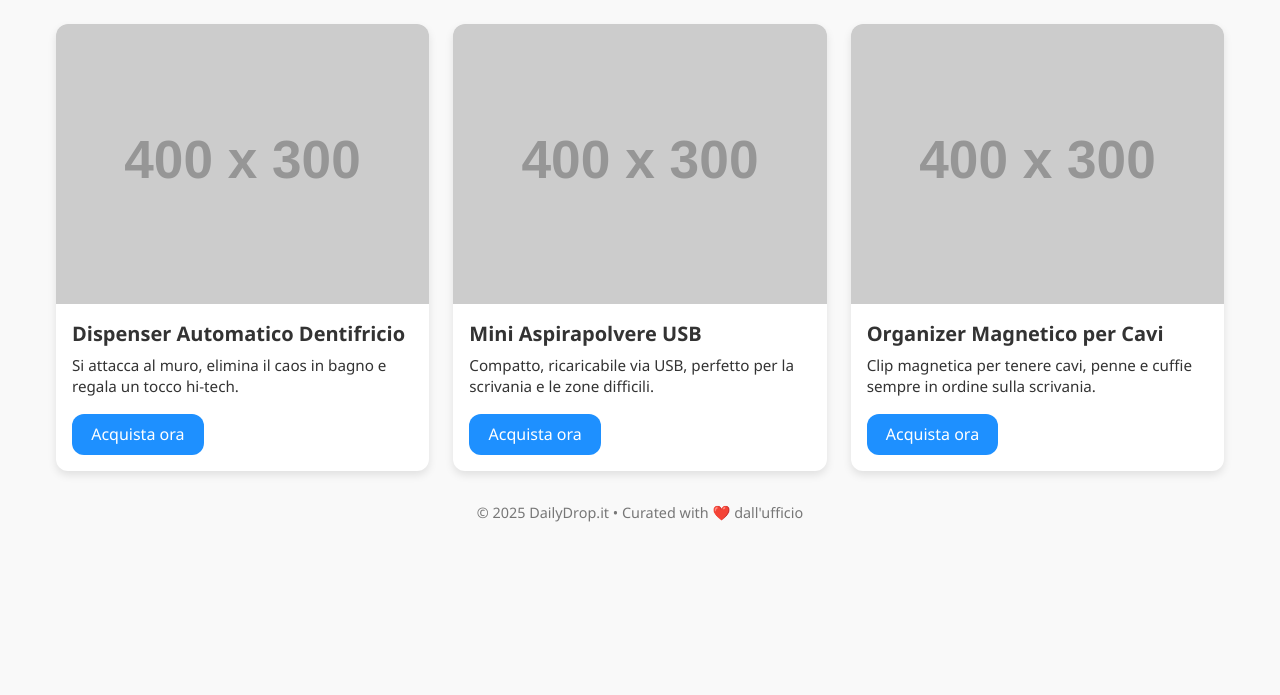
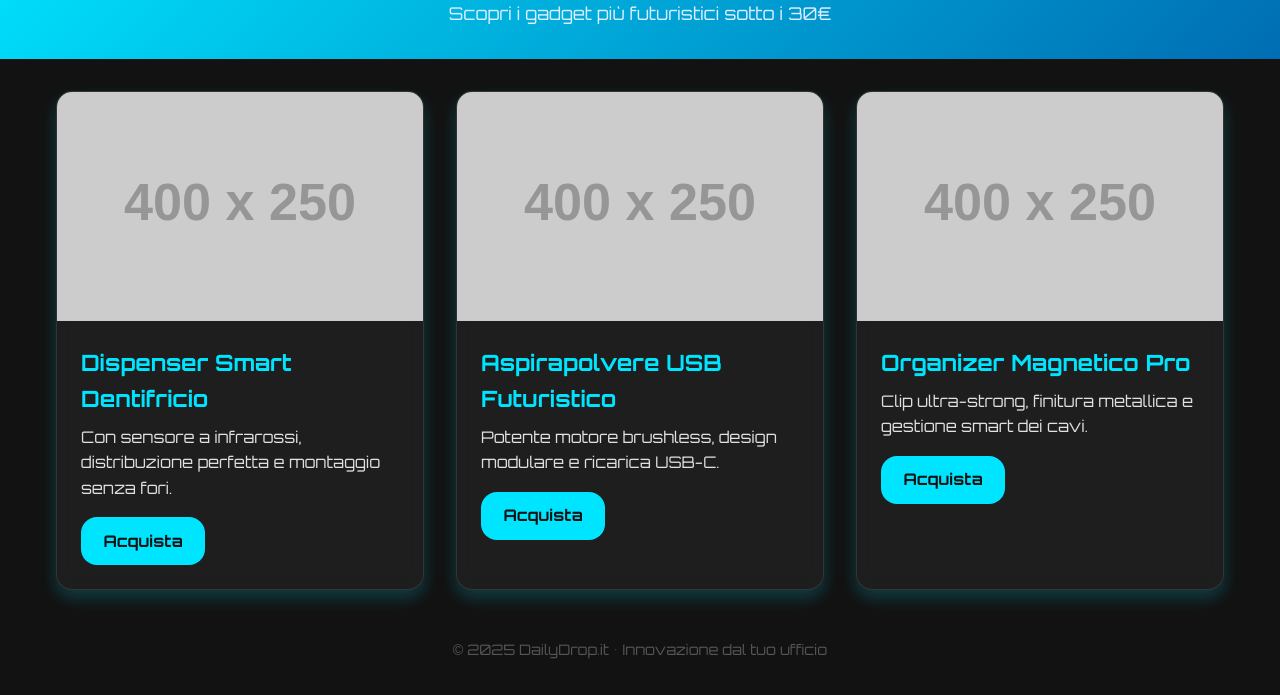
Before and after one commit to xUrlox/daily-drop.it, a plain HTML site: page index.html in a window 1280 px wide. Shown: the part 105-800 px from the top of the page. Drawn offline with Linux system fonts and the light colour scheme; placeholder pictures from the web are drawn by us.

Commit message:
Update index.html

```diff
--- a/index.html
+++ b/index.html
@@ -1,72 +1,101 @@
-<!-- index.html -->
 <!DOCTYPE html>
 <html lang="it">
 <head>
   <meta charset="UTF-8">
   <meta name="viewport" content="width=device-width, initial-scale=1.0">
-  <title>DailyDrop.it – Gadget Innovativi</title>
+  <title>DailyDrop.it – Gadget Futuristici</title>
+  <link href="https://fonts.googleapis.com/css2?family=Orbitron:wght@400;700&display=swap" rel="stylesheet">
   <style>
     :root {
-      --primary: #1e90ff;
-      --dark: #333;
-      --light: #f9f9f9;
-      --card-bg: #fff;
-      --shadow: rgba(0, 0, 0, 0.1);
-      --radius: 12px;
-      --transition: 0.3s;
+      --bg: #121212;
+      --fg: #e0e0e0;
+      --accent: #00e5ff;
+      --card-bg: rgba(255, 255, 255, 0.05);
+      --shadow: rgba(0, 229, 255, 0.2);
+      --radius: 16px;
+      --transition: 0.4s;
     }
     * { box-sizing: border-box; margin: 0; padding: 0; }
-    body { font-family: 'Segoe UI', Tahoma, sans-serif; background: var(--light); color: var(--dark); }
-    header { background: var(--primary); padding: 1rem; text-align: center; color: #fff; }
-    header h1 { font-size: 2rem; }
-    .container { max-width: 1200px; margin: 2rem auto; padding: 0 1rem; }
-    .grid { display: grid; grid-template-columns: repeat(auto-fit, minmax(250px, 1fr)); gap: 1.5rem; }
-    .card { background: var(--card-bg); border-radius: var(--radius); box-shadow: 0 4px 8px var(--shadow); overflow: hidden; transition: transform var(--transition), box-shadow var(--transition); }
-    .card:hover { transform: translateY(-5px); box-shadow: 0 8px 16px var(--shadow); }
+    body { background: var(--bg); color: var(--fg); font-family: 'Orbitron', sans-serif; line-height: 1.6; }
+    header { text-align: center; padding: 2rem 1rem; background: linear-gradient(135deg, #00e5ff, #006db3); }
+    header h1 { font-size: 2.5rem; letter-spacing: 2px; color: #fff; }
+    header p { font-size: 1.1rem; margin-top: 0.5rem; color: #dfefff; }
+    main { max-width: 1200px; margin: 2rem auto; padding: 0 1rem; }
+    .grid { display: grid; grid-template-columns: repeat(auto-fit, minmax(280px, 1fr)); gap: 2rem; }
+    .card {
+      background: var(--card-bg);
+      border: 1px solid rgba(255,255,255,0.1);
+      border-radius: var(--radius);
+      overflow: hidden;
+      box-shadow: 0 8px 16px var(--shadow);
+      transition: transform var(--transition), box-shadow var(--transition);
+      backdrop-filter: blur(8px);
+    }
+    .card:hover {
+      transform: translateY(-8px) scale(1.02);
+      box-shadow: 0 12px 24px var(--shadow);
+    }
     .card img { width: 100%; display: block; }
-    .card-content { padding: 1rem; }
-    .card-content h2 { font-size: 1.25rem; margin-bottom: 0.5rem; }
-    .card-content p { font-size: 0.95rem; line-height: 1.4; margin-bottom: 1rem; }
-    .btn { display: inline-block; padding: 0.6rem 1.2rem; background: var(--primary); color: #fff; text-decoration: none; border-radius: var(--radius); transition: background var(--transition); }
-    .btn:hover { background: darken(var(--primary), 10%); }
-    footer { text-align: center; margin: 2rem 0; color: #777; font-size: 0.9rem; }
+    .card-content { padding: 1.5rem; }
+    .card-content h2 { font-size: 1.4rem; margin-bottom: 0.5rem; color: var(--accent); }
+    .card-content p { font-size: 1rem; margin-bottom: 1rem; }
+    .btn {
+      display: inline-block;
+      padding: 0.7rem 1.4rem;
+      background: var(--accent);
+      color: var(--bg);
+      text-decoration: none;
+      border-radius: var(--radius);
+      font-weight: bold;
+      transition: background var(--transition), transform var(--transition);
+    }
+    .btn:hover {
+      background: #00a8cc;
+      transform: translateY(-2px);
+    }
+    footer { text-align: center; padding: 1rem; font-size: 0.9rem; color: #555; }
+    @keyframes fadeInUp {
+      from { opacity: 0; transform: translateY(20px); }
+      to { opacity: 1; transform: translateY(0); }
+    }
+    .card { animation: fadeInUp 0.8s ease forwards; }
   </style>
 </head>
 <body>
   <header>
     <h1>DailyDrop.it</h1>
-    <p>I gadget più fighi sotto i 30€</p>
+    <p>Scopri i gadget più futuristici sotto i 30€</p>
   </header>
-  <main class="container">
-    <section class="grid">
+  <main>
+    <div class="grid">
       <div class="card">
-        <img src="https://via.placeholder.com/400x300?text=Dispenser+Dentifricio" alt="Dispenser automatico dentifricio">
+        <img src="https://via.placeholder.com/400x250?text=Dispenser+Smart" alt="Dispenser Automatico Dentifricio">
         <div class="card-content">
-          <h2>Dispenser Automatico Dentifricio</h2>
-          <p>Si attacca al muro, elimina il caos in bagno e regala un tocco hi-tech.</p>
-          <a class="btn" href="https://amzn.to/3XXXXXXXX1" target="_blank">Acquista ora</a>
+          <h2>Dispenser Smart Dentifricio</h2>
+          <p>Con sensore a infrarossi, distribuzione perfetta e montaggio senza fori.</p>
+          <a class="btn" href="https://amzn.to/3XXXXXXXX1" target="_blank">Acquista</a>
         </div>
       </div>
       <div class="card">
-        <img src="https://via.placeholder.com/400x300?text=Aspirapolvere+USB" alt="Mini aspirapolvere USB">
+        <img src="https://via.placeholder.com/400x250?text=Aspirapolvere+Cyber" alt="Mini Aspirapolvere USB">
         <div class="card-content">
-          <h2>Mini Aspirapolvere USB</h2>
-          <p>Compatto, ricaricabile via USB, perfetto per la scrivania e le zone difficili.</p>
-          <a class="btn" href="https://amzn.to/3XXXXXXXX2" target="_blank">Acquista ora</a>
+          <h2>Aspirapolvere USB Futuristico</h2>
+          <p>Potente motore brushless, design modulare e ricarica USB-C.</p>
+          <a class="btn" href="https://amzn.to/3XXXXXXXX2" target="_blank">Acquista</a>
         </div>
       </div>
       <div class="card">
-        <img src="https://via.placeholder.com/400x300?text=Organizer+Cavi" alt="Organizer magnetico cavi">
+        <img src="https://via.placeholder.com/400x250?text=Organizer+Magnetico+Pro" alt="Organizer Magnetico per Cavi">
         <div class="card-content">
-          <h2>Organizer Magnetico per Cavi</h2>
-          <p>Clip magnetica per tenere cavi, penne e cuffie sempre in ordine sulla scrivania.</p>
-          <a class="btn" href="https://amzn.to/3XXXXXXXX3" target="_blank">Acquista ora</a>
+          <h2>Organizer Magnetico Pro</h2>
+          <p>Clip ultra-strong, finitura metallica e gestione smart dei cavi.</p>
+          <a class="btn" href="https://amzn.to/3XXXXXXXX3" target="_blank">Acquista</a>
         </div>
       </div>
-    </section>
+    </div>
   </main>
   <footer>
-    © 2025 DailyDrop.it • Curated with ❤️ dall'ufficio
+    © 2025 DailyDrop.it • Innovazione dal tuo ufficio
   </footer>
 </body>
 </html>
```
